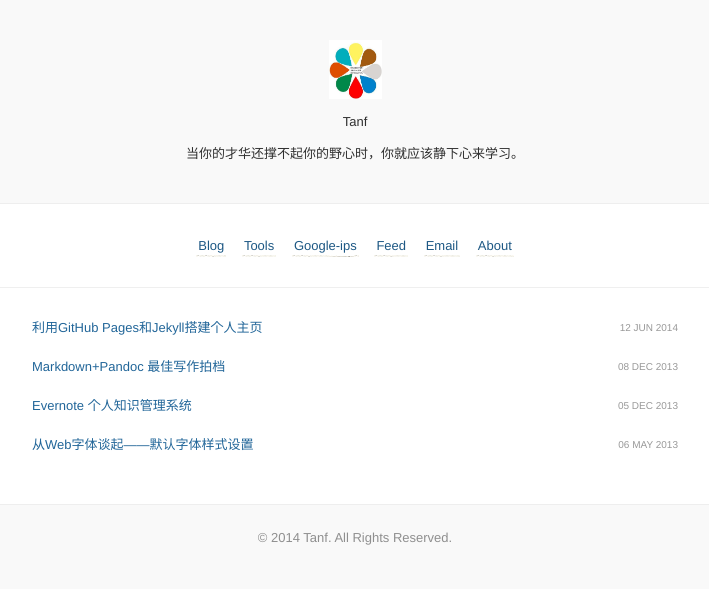
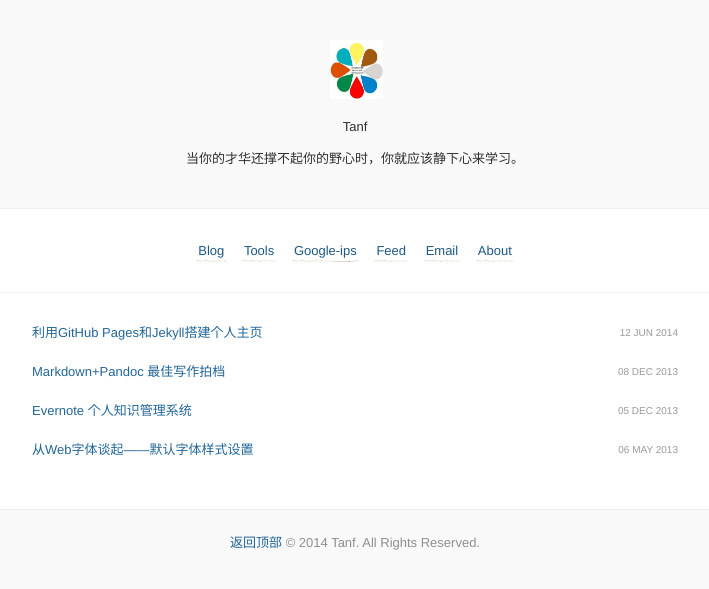
Before and after one commit to tandaly/tandaly.github.com, a Jekyll site: the page built from index.html, in a window 1280 px wide. Shown: the top 589 px of the page, without its empty margins (285-994 px from the left). Built offline with Jekyll 4.4.1, drawn with Linux system fonts in a browser that asks for light colours; Markdown is read by kramdown in place of the engine named in the settings.

Commit message:
update top

```diff
--- a/_includes/footer.html
+++ b/_includes/footer.html
@@ -1,4 +1,5 @@
 <footer>
+  <span><a href="#topPage">返回顶部</a></span>
   <span class="muted">© {{ site.year }} {{ site.signoff }}. All Rights Reserved.</span><br>
   <!-- <a href="http://github.com/chloerei/scribble" class="muted">built with Jekyll using Scribble theme</a> -->
   <br>
--- a/_includes/header.html
+++ b/_includes/header.html
@@ -1,4 +1,5 @@
 <header>
+<a id="topPage" href="#"></a>
 <a id="go-back-home" href="{{ site.baseurl }}/"><img src="{{ site.baseurl }}/images/scribble.png" alt="Home" width="53" height="59"></a>
 <p>{{ site.title }}</p>
 <p>{{ site.description }}</p>
```
